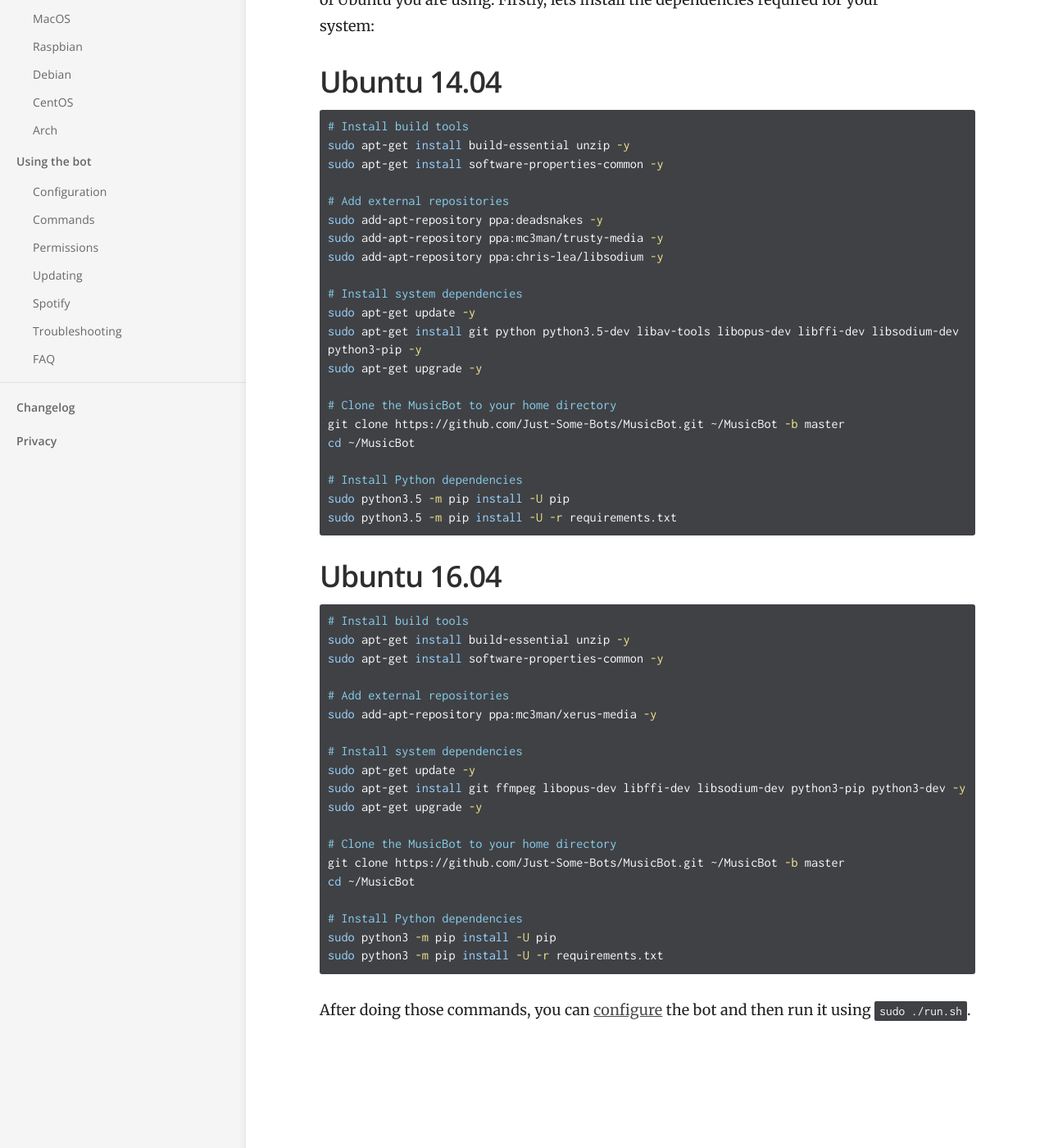
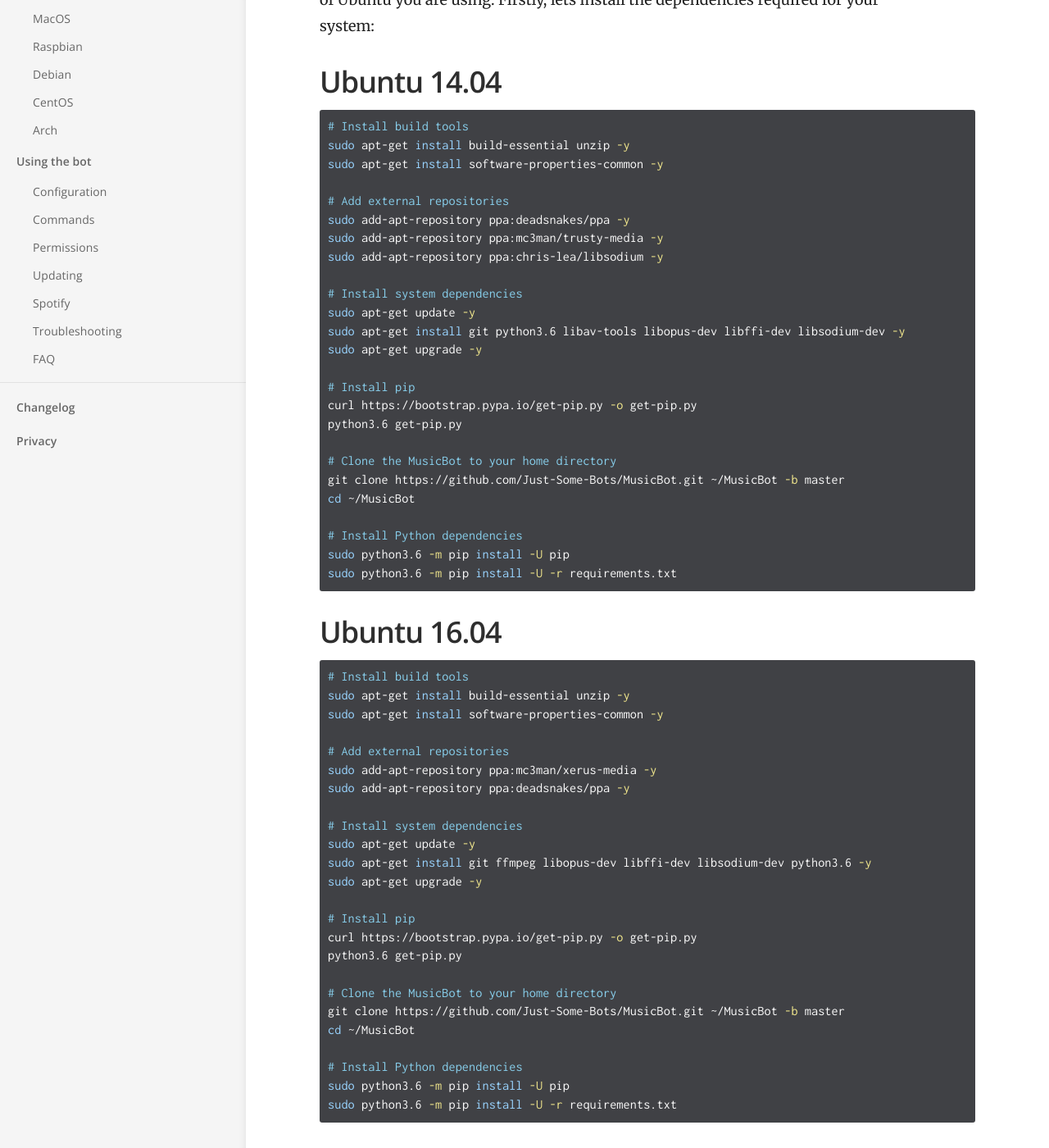
Before and after one commit to Just-Some-Bots/MusicBot, a Jekyll site: the page built from _docs/installing/ubuntu.md, in a window 1280 px wide and 1400 px high, scrolled down 282 px. Shown: the whole window at 82% size. Built offline with Jekyll 4.4.1, drawn with Linux system fonts in a browser that asks for light colours.

Commit message:
Ubuntu lacks py3.5.3+ below 16.10 (#1713)

```diff
--- a/_docs/installing/ubuntu.md
+++ b/_docs/installing/ubuntu.md
@@ -15,22 +15,26 @@ sudo apt-get install build-essential unzip -y
 sudo apt-get install software-properties-common -y
 
 # Add external repositories
-sudo add-apt-repository ppa:deadsnakes -y
+sudo add-apt-repository ppa:deadsnakes/ppa -y
 sudo add-apt-repository ppa:mc3man/trusty-media -y
 sudo add-apt-repository ppa:chris-lea/libsodium -y
 
 # Install system dependencies
 sudo apt-get update -y
-sudo apt-get install git python python3.5-dev libav-tools libopus-dev libffi-dev libsodium-dev python3-pip -y
+sudo apt-get install git python3.6 libav-tools libopus-dev libffi-dev libsodium-dev -y
 sudo apt-get upgrade -y
+
+# Install pip
+curl https://bootstrap.pypa.io/get-pip.py -o get-pip.py
+python3.6 get-pip.py
 
 # Clone the MusicBot to your home directory
 git clone https://github.com/Just-Some-Bots/MusicBot.git ~/MusicBot -b master
 cd ~/MusicBot
 
 # Install Python dependencies
-sudo python3.5 -m pip install -U pip
-sudo python3.5 -m pip install -U -r requirements.txt
+sudo python3.6 -m pip install -U pip
+sudo python3.6 -m pip install -U -r requirements.txt
 ~~~
 
 ## Ubuntu 16.04
@@ -41,19 +45,24 @@ sudo apt-get install software-properties-common -y
 
 # Add external repositories
 sudo add-apt-repository ppa:mc3man/xerus-media -y
+sudo add-apt-repository ppa:deadsnakes/ppa -y
 
 # Install system dependencies
 sudo apt-get update -y
-sudo apt-get install git ffmpeg libopus-dev libffi-dev libsodium-dev python3-pip python3-dev -y
+sudo apt-get install git ffmpeg libopus-dev libffi-dev libsodium-dev python3.6 -y
 sudo apt-get upgrade -y
+
+# Install pip
+curl https://bootstrap.pypa.io/get-pip.py -o get-pip.py
+python3.6 get-pip.py
 
 # Clone the MusicBot to your home directory
 git clone https://github.com/Just-Some-Bots/MusicBot.git ~/MusicBot -b master
 cd ~/MusicBot
 
 # Install Python dependencies
-sudo python3 -m pip install -U pip
-sudo python3 -m pip install -U -r requirements.txt
+sudo python3.6 -m pip install -U pip
+sudo python3.6 -m pip install -U -r requirements.txt
 ~~~
 
 After doing those commands, you can [configure]({{ site.baseurl }}/using/configuration) the bot and then run it using `sudo ./run.sh`.
```
